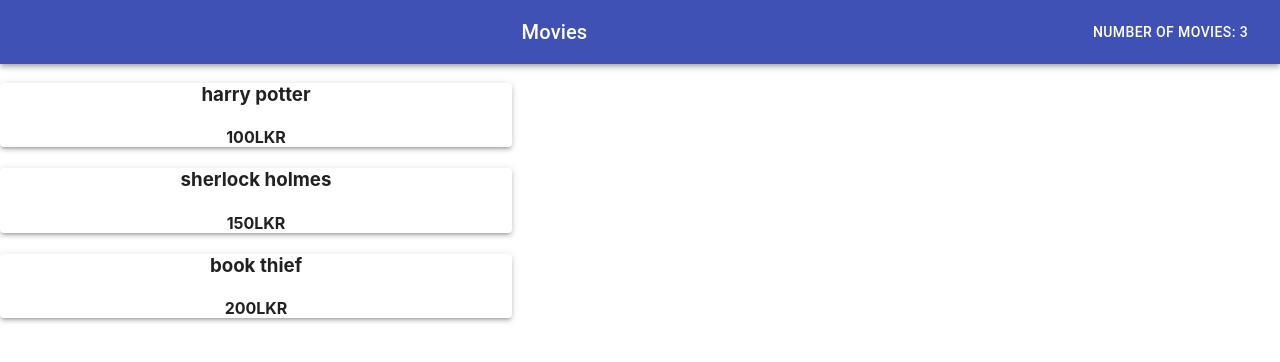
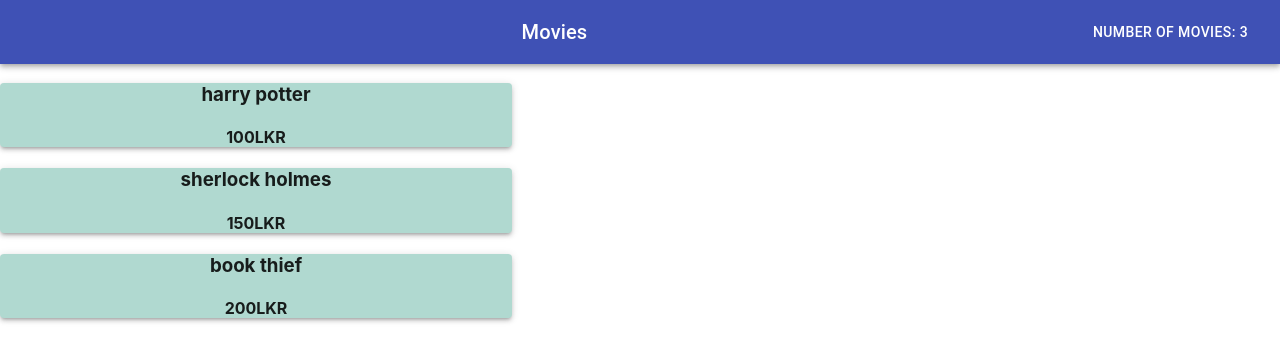
Before and after one commit to KalanaHE/TestReactContextAPI, a React (Create React App) app: page / in a window 1280 px wide. Shown: the top 362 px of the page. Built offline with nearby package versions, Linux system fonts and the light colour scheme.

Commit message:
test react context api done

```diff
--- a/src/Movie.js
+++ b/src/Movie.js
@@ -4,7 +4,7 @@ import Paper from "@material-ui/core/Paper";
 function Movie({ name, price }) {
   return (
     <div>
-      <Paper style={{ width: "40%" }} elevation={3}>
+      <Paper style={{ width: "40%", backgroundColor: "#b0d9d0" }} elevation={3}>
         <h3>{name}</h3>
         <h4>{price}</h4>
       </Paper>
--- a/src/MovieList.js
+++ b/src/MovieList.js
@@ -1,9 +1,9 @@
-import React, { useState, useContext } from "react";
+import React, { useContext } from "react";
 import Movie from "./Movie";
 import { MovieContext } from "./MovieContext";
 
 function MovieList() {
-  const [movies, setMovies] = useContext(MovieContext);
+  const [movies] = useContext(MovieContext);
   return (
     <div>
       {movies.map((movie) => {
--- a/src/Nav.js
+++ b/src/Nav.js
@@ -1,17 +1,3 @@
-// import React, { useContext } from "react";
-// import { MovieContext } from "./MovieContext";
-// function Nav() {
-//   const [movies, setMovies] = useContext(MovieContext);
-//   return (
-//     <div>
-//       <h3>KalanaHE</h3>
-//       <p>List of movies: {movies.length}</p>
-//     </div>
-//   );
-// }
-
-// export default Nav;
-
 import React, { useContext } from "react";
 import { MovieContext } from "./MovieContext";
 import { makeStyles } from "@material-ui/core/styles";
@@ -33,7 +19,7 @@ const useStyles = makeStyles((theme) => ({
 }));
 
 const Nav = () => {
-  const [movies, setMovies] = useContext(MovieContext);
+  const [movies] = useContext(MovieContext);
   const classes = useStyles();
 
   return (
```
